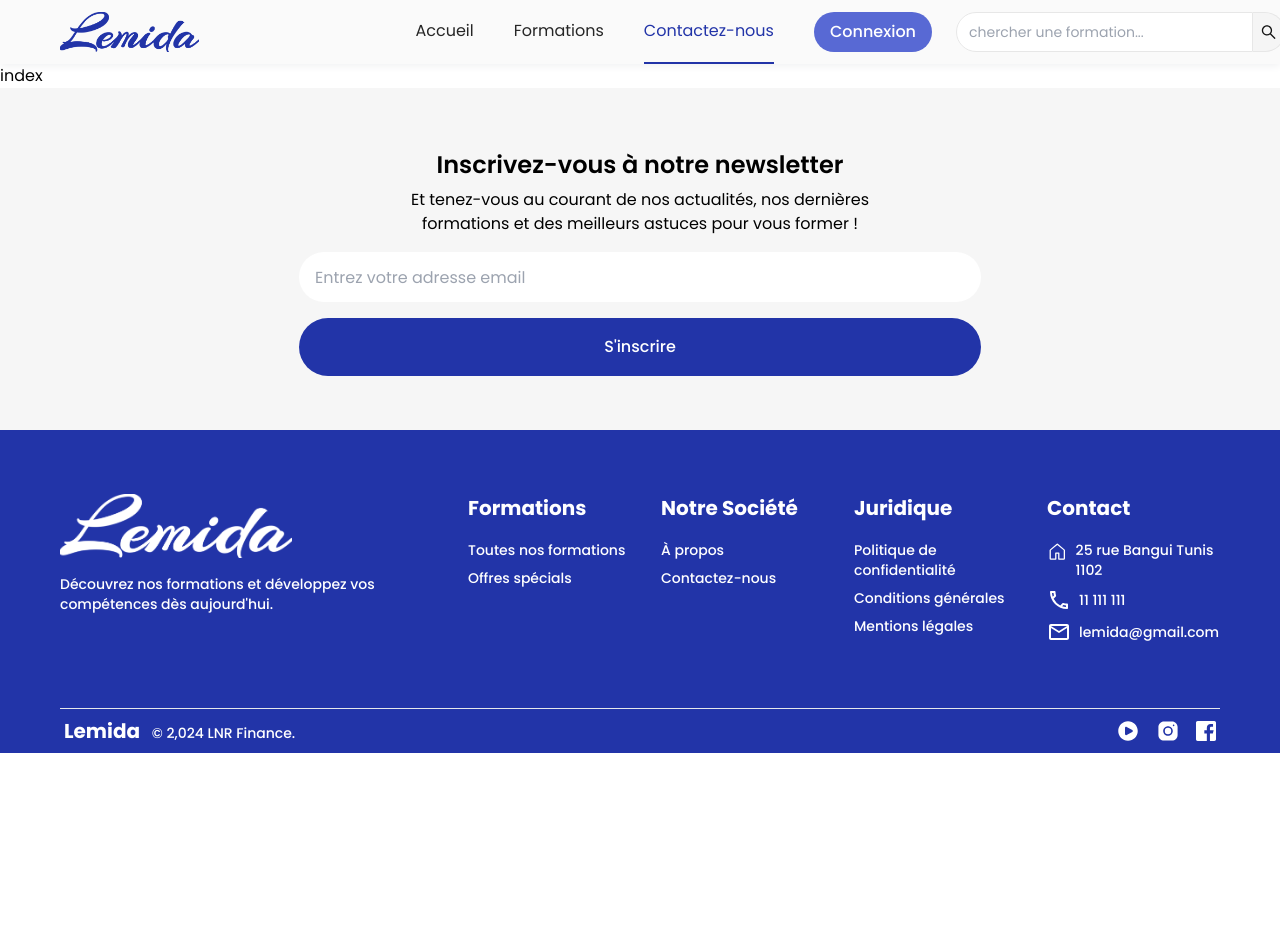
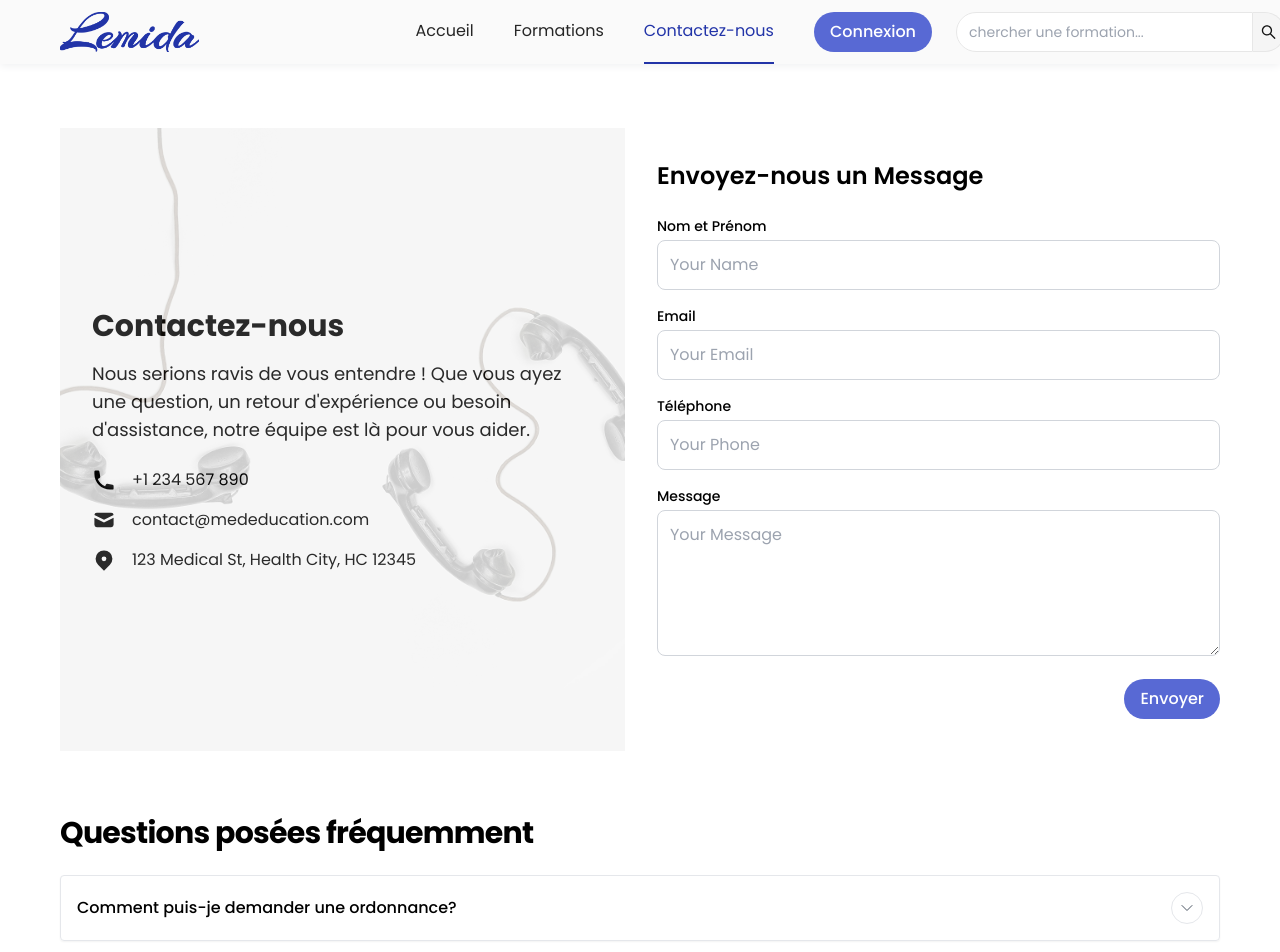
Before and after one commit to YAHYAOUI-Nabil/lemida-client, a React (Create React App) app: page /contact in a window 1280 px wide. Shown: the top 952 px of the page. Before the commit the page ends 800 px from the top, so only its background shows below. Built offline with nearby package versions, Linux system fonts and the light colour scheme.

Commit message:
feat: add contact us page

```diff
--- /dev/null
+++ b/src/assets/data/faq.js
@@ -0,0 +1,29 @@
+export const faq = [
+  {
+    question: "Comment puis-je demander une ordonnance?",
+    answer:
+      "Pour demander une ordonnance, vous pouvez vous rendre au laboratoire de votre choix et renseigner les informations nécessaires.",
+  },
+  {
+    question:
+      "Comment puis-je trouver un laboratoire spécialisé dans le médecine du travail?",
+    answer:
+      "Pour trouver un laboratoire spécialisé dans le médecine du travail, vous pouvez consulter notre page de recherche ou utiliser les cartes de laboratoires disponibles sur notre site web.",
+  },
+  {
+    question:
+      "Comment puis-je obtenir un certificat de sécurité professionnelle?",
+    answer:
+      "Pour obtenir un certificat de sécurité professionnelle, vous pouvez vous rendre au laboratoire de votre choix et renseigner les informations nécessaires.",
+  },
+  {
+    question: "Comment puis-je obtenir un certificat de compétences de santé?",
+    answer:
+      "Pour obtenir un certificat de compétences de santé, vous pouvez vous rendre au laboratoire de votre choix et renseigner les informations nécessaires.",
+  },
+  {
+    question: "Comment puis-je obtenir un certificat de diplôme?",
+    answer:
+      "Pour obtenir un certificat de diplôme, vous pouvez vous rendre au laboratoire de votre choix et renseigner les informations nécessaires.",
+  },
+];
--- /dev/null
+++ b/src/pages/contact/ContactUsForm.jsx
@@ -0,0 +1,73 @@
+import React from "react";
+
+const ContactUsForm = () => {
+  return (
+    <div className="flex flex-col w-full md:w-1/2 py-8">
+      <h2 className="text-2xl font-semibold mb-6">Envoyez-nous un Message</h2>
+      <form className="space-y-4">
+        <div>
+          <label htmlFor="name" className="block text-sm font-medium">
+            Nom et Prénom
+          </label>
+          <input
+            type="text"
+            id="name"
+            name="name"
+            className="w-full mt-1 p-3 border border-gray-300 rounded-lg focus:ring-2 focus:ring-blue-500 outline-none"
+            placeholder="Your Name"
+            required
+          />
+        </div>
+        <div>
+          <label htmlFor="email" className="block text-sm font-medium">
+            Email
+          </label>
+          <input
+            type="email"
+            id="email"
+            name="email"
+            className="w-full mt-1 p-3 border border-gray-300 rounded-lg focus:ring-2 focus:ring-blue-500 outline-none"
+            placeholder="Your Email"
+            required
+          />
+        </div>
+        <div>
+          <label htmlFor="email" className="block text-sm font-medium">
+            Téléphone
+          </label>
+          <input
+            type="tel"
+            id="tel"
+            name="tel"
+            className="w-full mt-1 p-3 border border-gray-300 rounded-lg focus:ring-2 focus:ring-blue-500 outline-none"
+            placeholder="Your Phone"
+            required
+          />
+        </div>
+        <div>
+          <label htmlFor="message" className="block text-sm font-medium">
+            Message
+          </label>
+          <textarea
+            id="message"
+            name="message"
+            rows="5"
+            className="w-full mt-1 p-3 border border-gray-300 rounded-lg focus:ring-2 focus:ring-blue-500 outline-none"
+            placeholder="Your Message"
+            required
+          ></textarea>
+        </div>
+        <div className="w-full flex justify-end">
+          <button
+            type="submit"
+            className="w-fit text-white font-medium md:text-base text-xs px-4 py-2 rounded-full bg-[#5869d4] hover:bg-[#20C997] transition-all duration-500 ease-in-out"
+          >
+            Envoyer
+          </button>
+        </div>
+      </form>
+    </div>
+  );
+};
+
+export default ContactUsForm;
--- /dev/null
+++ b/src/pages/contact/Faq.jsx
@@ -0,0 +1,65 @@
+import React, { useState } from "react";
+import { faq } from "../../assets/data/faq";
+
+const Item = ({ title, children }) => {
+  const [isOpen, setIsOpen] = useState(false);
+
+  return (
+    <div className="border rounded shadow-sm">
+      <button
+        type="button"
+        aria-label="Open item"
+        title="Open item"
+        className="flex gap-2 items-center justify-between w-full p-4 focus:outline-none"
+        onClick={() => setIsOpen(!isOpen)}
+      >
+        <p className="text-md text-left font-medium w-11/12">{title}</p>
+        <div className="flex items-center justify-center w-8 h-8 border rounded-full">
+          <svg
+            viewBox="0 0 24 24"
+            className={`w-3 text-gray-600 transition-transform duration-200 ${
+              isOpen ? "transform rotate-180" : ""
+            }`}
+          >
+            <polyline
+              fill="none"
+              stroke="currentColor"
+              strokeWidth="2"
+              strokeLinecap="round"
+              strokeMiterlimit="10"
+              points="2,7 12,17 22,7"
+              strokeLinejoin="round"
+            />
+          </svg>
+        </div>
+      </button>
+      {isOpen && (
+        <div className="p-4 pt-0">
+          <p className="text-gray-700">{children}</p>
+        </div>
+      )}
+    </div>
+  );
+};
+
+const Faq = (props) => {
+  return (
+    <div className="w-full flex flex-col gap-6">
+      <div className="flex">
+        <h2 className="md:text-3xl text-xl font-bold tracking-tight text-black">
+          Questions posées fréquemment
+        </h2>
+      </div>
+
+      <div className="space-y-4">
+        {faq.map((item) => (
+          <Item title={item.question} key={item.question}>
+            {item.answer}
+          </Item>
+        ))}
+      </div>
+    </div>
+  );
+};
+
+export default Faq;
--- /dev/null
+++ b/src/pages/contact/Hero.jsx
@@ -0,0 +1,41 @@
+import React from "react";
+import { HiMail, HiPhone, HiLocationMarker } from "react-icons/hi";
+
+const Hero = () => {
+  return (
+    <div className="relative flex justify-center items-center w-full md:w-1/2 p-8 text-black">
+      <div className="absolute inset-0 opacity-20 pointer-events-none w-full h-full">
+        <img
+          src="/images/contact-us.jpg"
+          alt="contact-us"
+          className="w-full h-full object-cover"
+        />
+      </div>
+      <div className="flex flex-col w-full h-fit">
+        <h1 className="md:text-3xl text-xl font-bold mb-4">Contactez-nous</h1>
+        <p className="text-lg mb-6">
+          Nous serions ravis de vous entendre ! Que vous ayez une question, un
+          retour d'expérience ou besoin d'assistance, notre équipe est là pour
+          vous aider.
+        </p>
+
+        <div className="space-y-4">
+          <div className="flex items-center">
+            <HiPhone className="w-6 h-6 mr-4" />
+            <span>+1 234 567 890</span>
+          </div>
+          <div className="flex items-center">
+            <HiMail className="w-6 h-6 mr-4" />
+            <span>contact@mededucation.com</span>
+          </div>
+          <div className="flex items-center">
+            <HiLocationMarker className="w-6 h-6 mr-4" />
+            <span>123 Medical St, Health City, HC 12345</span>
+          </div>
+        </div>
+      </div>
+    </div>
+  );
+};
+
+export default Hero;
--- a/src/pages/contact/index.jsx
+++ b/src/pages/contact/index.jsx
@@ -1,7 +1,18 @@
 import React from "react";
+import ContactUsForm from "./ContactUsForm";
+import Hero from "./Hero";
+import Faq from "./Faq";
 
 const Contact = () => {
-  return <div>index</div>;
+  return (
+    <div className="flex flex-col gap-16 w-full h-full md:px-desktop_padding sm:px-tablet_padding px-mobile_padding my-16">
+      <div className="flex flex-col md:flex-row gap-8 w-full h-full">
+        <Hero />
+        <ContactUsForm />
+      </div>
+      <Faq />
+    </div>
+  );
 };
 
 export default Contact;
--- a/tailwind.config.js
+++ b/tailwind.config.js
@@ -56,6 +56,11 @@ module.exports = {
             display: "none",
           },
         },
+        ".bg-squares": {
+          "background-image":
+            "linear-gradient(to right, #fff 1px, transparent 1px)",
+          "background-size": "20px 20px",
+        },
       });
     }),
   ],
```
Also changed, not shown: public/images/contact-us.jpg (added).
